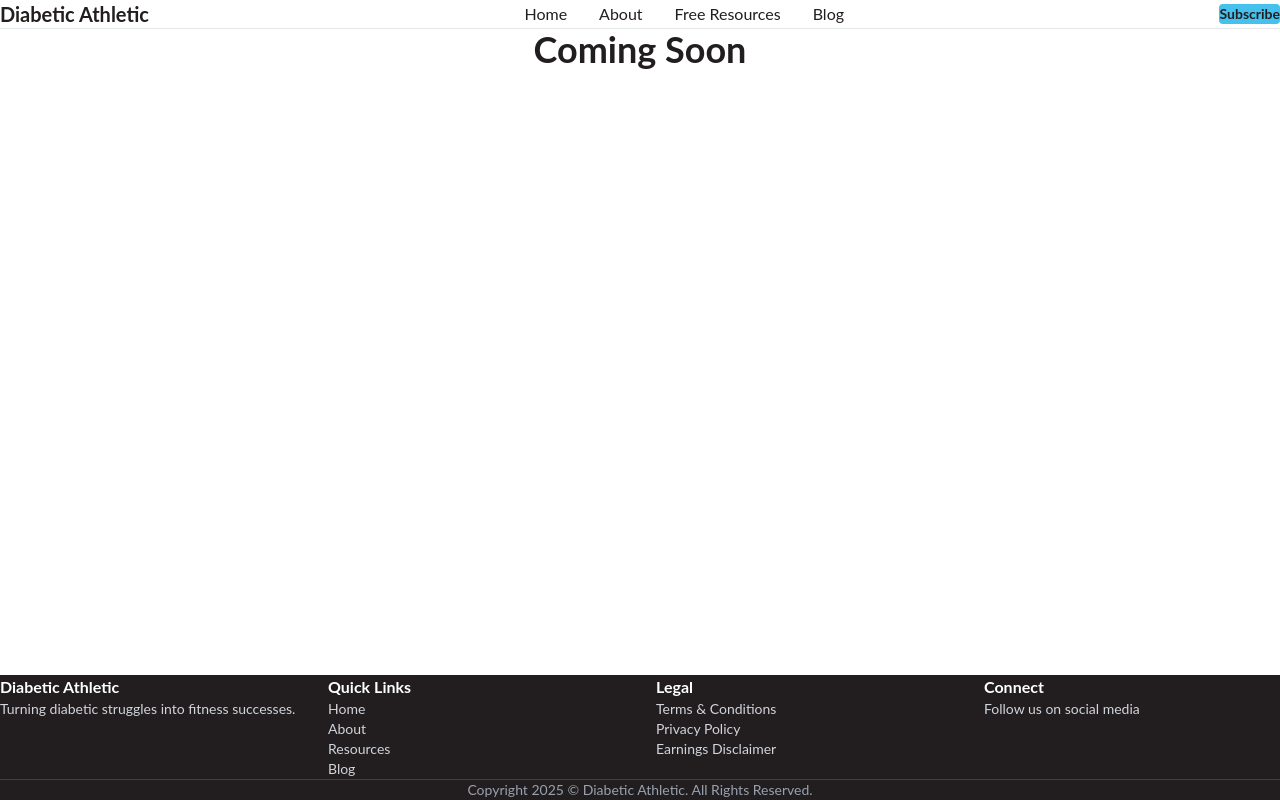
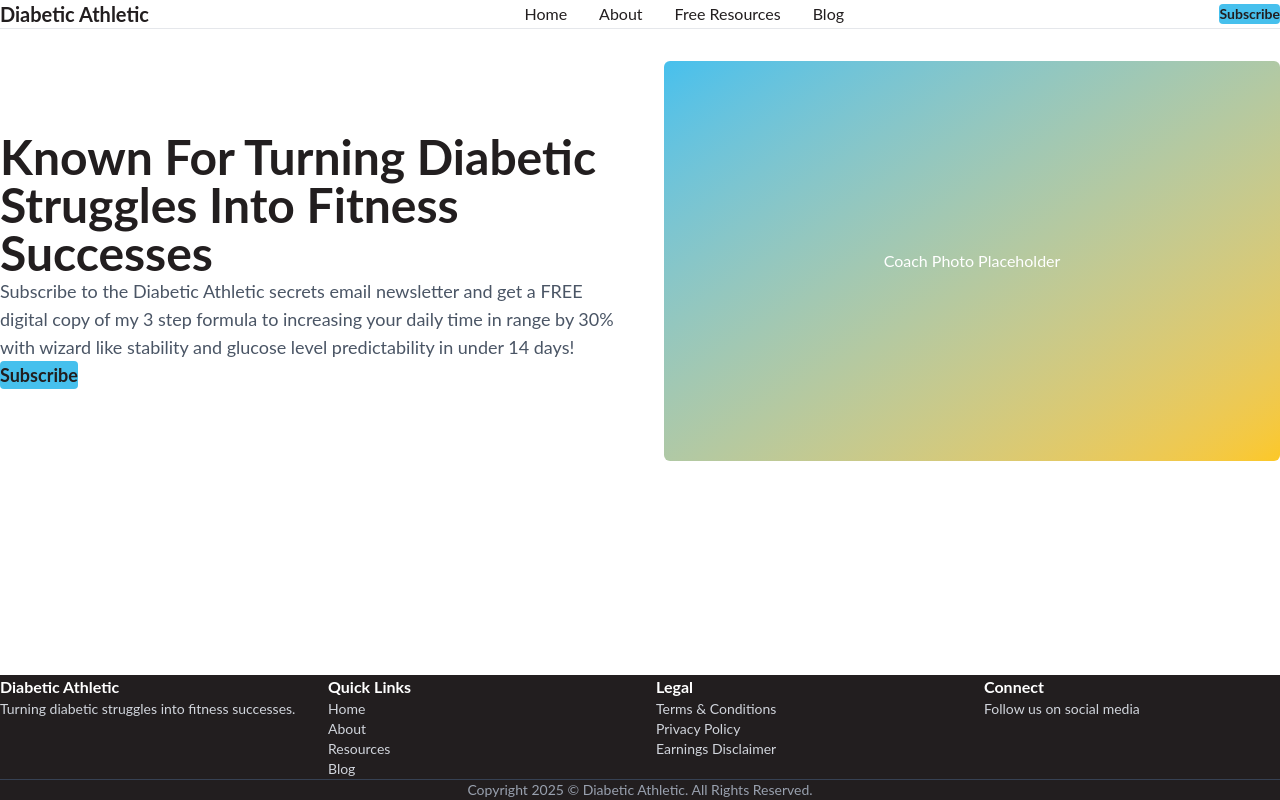
Before and after one commit to ExecutiveStandard/diabetic-athletic-v2, a React (Vite) app: page / in a window 1280 px wide. Built offline with nearby package versions, Linux system fonts and the light colour scheme.

Commit message:
feat: build hero feature with static content

```diff
--- a/src/App.jsx
+++ b/src/App.jsx
@@ -1,12 +1,13 @@
 import Nav from './components/Nav'
 import Footer from './components/Footer'
+import Hero from './features/hero/Hero'
 
 export default function App() {
   return (
     <div className="min-h-screen flex flex-col bg-white">
       <Nav />
-      <main className="flex-1 max-w-7xl mx-auto w-full px-4 py-12">
-        <h1 className="text-4xl font-bold text-center">Coming Soon</h1>
+      <main className="flex-1">
+        <Hero />
       </main>
       <Footer />
     </div>
--- /dev/null
+++ b/src/data/home.json
@@ -0,0 +1,12 @@
+{
+  "hero": {
+    "headline": "Known For Turning Diabetic Struggles Into Fitness Successes",
+    "subheadline": "Join Over 500+ Weekly Readers!",
+    "description": "Subscribe to the Diabetic Athletic secrets email newsletter and get a FREE digital copy of my 3 step formula to increasing your daily time in range by 30% with wizard like stability and glucose level predictability in under 14 days!",
+    "cta": "Subscribe"
+  },
+  "about": {
+    "headline": "Start Your Journey",
+    "description": "This site was created to help free you as a person living with diabetes, so you can get back to the core of what matters - living life on your terms beyond numbers with more muscle, peak health and outperforming the average as if it were the new normal..."
+  }
+}
--- /dev/null
+++ b/src/features/hero/Hero.jsx
@@ -0,0 +1,40 @@
+// src/features/hero/Hero.jsx
+import Button from '../../components/Button'
+import styles from './hero.module.css'
+import { useAppStore } from '../../store/appStore'
+import homeData from '../../data/home.json'
+
+export default function Hero() {
+  const { openModal } = useAppStore()
+  const { hero } = homeData
+
+  return (
+    <section className={styles.hero}>
+      <div className="max-w-7xl mx-auto px-4 py-16 md:py-24 grid grid-cols-1 md:grid-cols-2 gap-12 items-center">
+        {/* Left side: Text */}
+        <div>
+          <h1 className="text-4xl md:text-5xl font-bold text-da-dark mb-4">
+            {hero.headline}
+          </h1>
+          <p className="text-lg text-gray-600 mb-8">
+            {hero.description}
+          </p>
+          <Button
+            variant="primary"
+            size="lg"
+            onClick={() => openModal('newsletterOpen')}
+          >
+            {hero.cta}
+          </Button>
+        </div>
+
+        {/* Right side: Placeholder for coach image */}
+        <div className={styles.heroImage}>
+          <div className="w-full h-96 md:h-full bg-gradient-to-br from-da-cyan to-da-gold rounded-md flex items-center justify-center min-h-[400px]">
+            <p className="text-white text-center">Coach Photo Placeholder</p>
+          </div>
+        </div>
+      </div>
+    </section>
+  )
+}
--- /dev/null
+++ b/src/features/hero/hero.module.css
@@ -0,0 +1,16 @@
+.hero {
+  background: white;
+  padding: 2rem 0;
+}
+
+.heroImage {
+  display: flex;
+  align-items: center;
+  justify-content: center;
+}
+
+@media (max-width: 768px) {
+  .hero {
+    padding: 1rem 0;
+  }
+}
```
